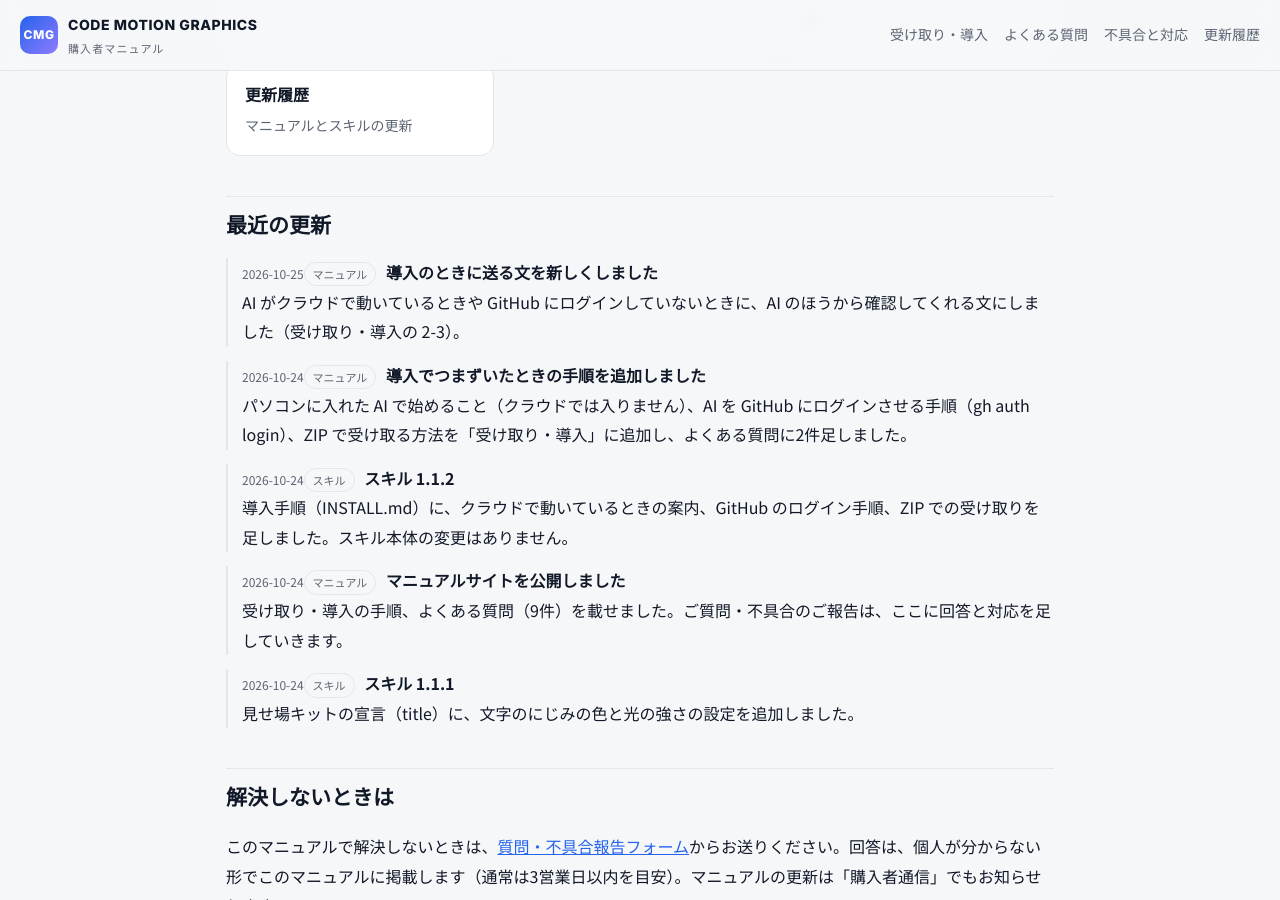
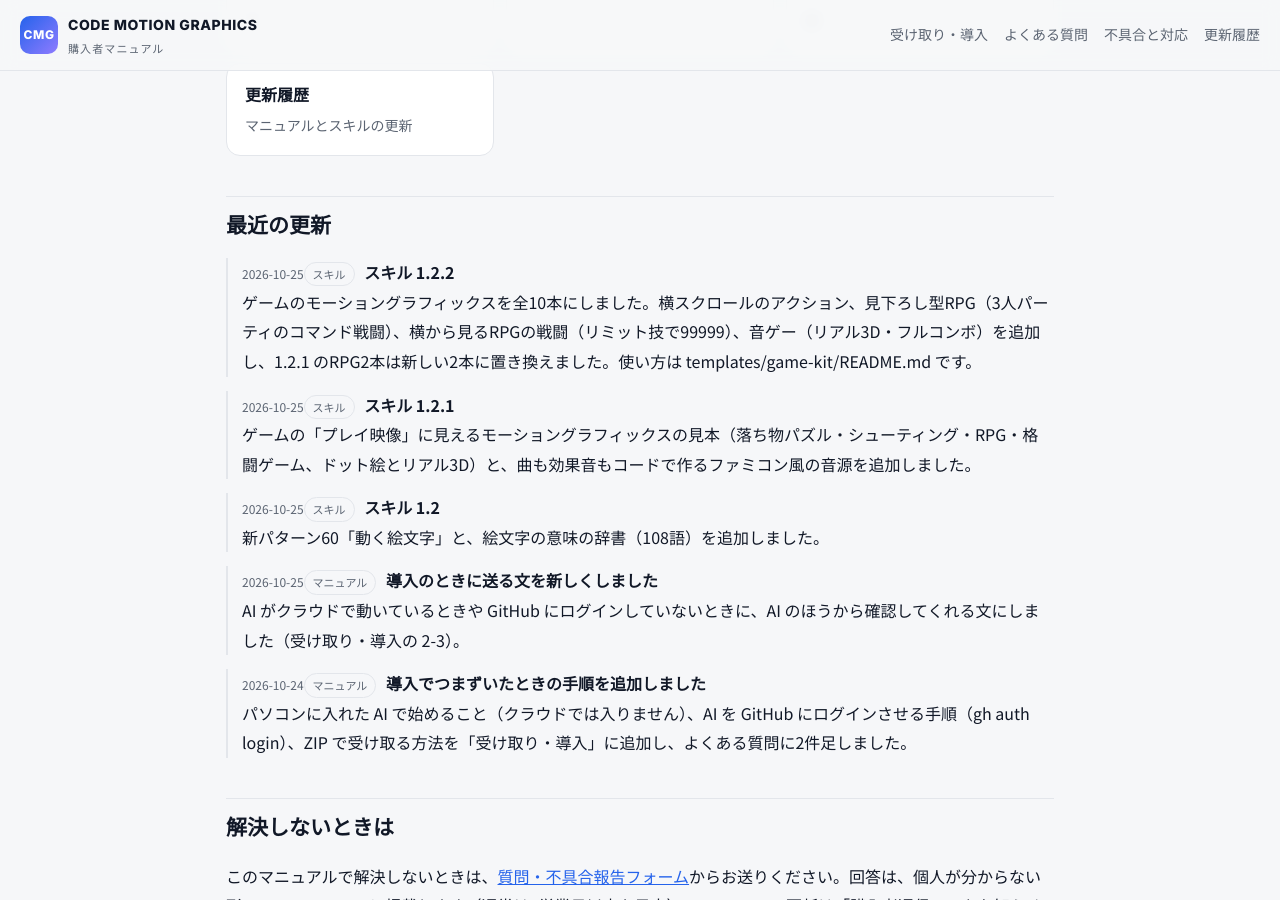
Before and after one commit to code-motion-graphics/code-motion-graphics.github.io, a Jekyll site: the page built from index.md, in a window 1280 px wide and 900 px high, scrolled down 320 px. Built offline with Jekyll 4.4.1, drawn with Linux system fonts in a browser that asks for light colours.

Commit message:
Update history: skill 1.2 / 1.2.1 / 1.2.2 (game motion graphics, 10 games)
Co-Authored-By: Claude Opus 5.5 <noreply@anthropic.com>

```diff
--- a/_data/updates.yml
+++ b/_data/updates.yml
@@ -1,4 +1,16 @@
 # 更新履歴（マニュアルとスキル）。新しいものを上に足す。kind：manual／skill
+- date: 2026-10-25
+  kind: skill
+  title: スキル 1.2.2
+  summary: ゲームのモーショングラフィックスを全10本にしました。横スクロールのアクション、見下ろし型RPG（3人パーティのコマンド戦闘）、横から見るRPGの戦闘（リミット技で99999）、音ゲー（リアル3D・フルコンボ）を追加し、1.2.1 のRPG2本は新しい2本に置き換えました。使い方は templates/game-kit/README.md です。
+- date: 2026-10-25
+  kind: skill
+  title: スキル 1.2.1
+  summary: ゲームの「プレイ映像」に見えるモーショングラフィックスの見本（落ち物パズル・シューティング・RPG・格闘ゲーム、ドット絵とリアル3D）と、曲も効果音もコードで作るファミコン風の音源を追加しました。
+- date: 2026-10-25
+  kind: skill
+  title: スキル 1.2
+  summary: 新パターン60「動く絵文字」と、絵文字の意味の辞書（108語）を追加しました。
 - date: 2026-10-25
   kind: manual
   title: 導入のときに送る文を新しくしました
```
